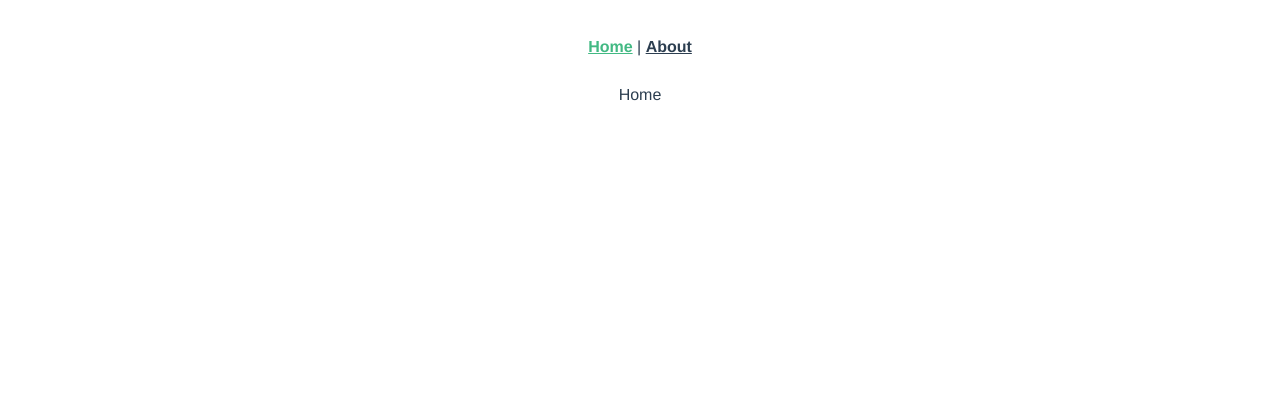
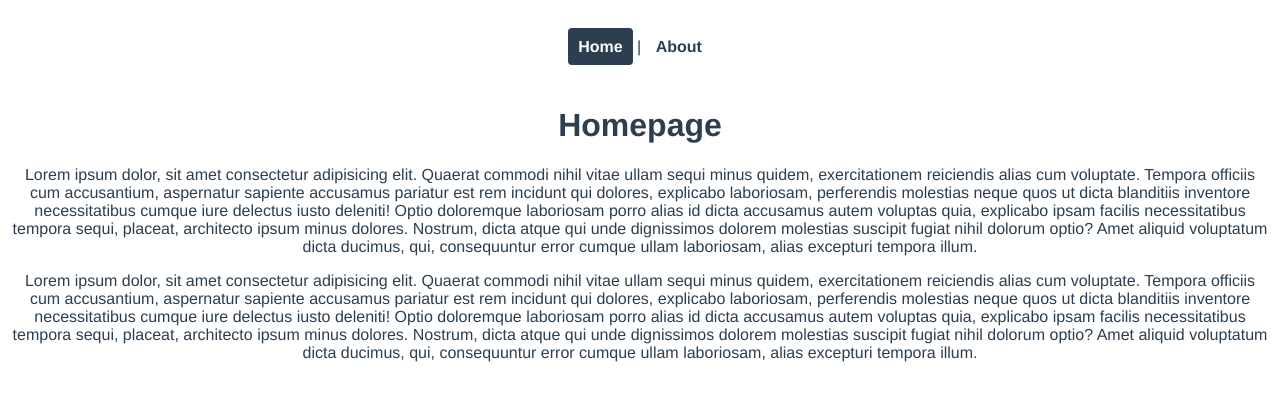
Before and after one commit to MacDavid1989/jobs-router-practice, a Vue app: page / in a window 1280 px wide. Shown: the top 400 px of the page. Built offline with nearby package versions, Linux system fonts and the light colour scheme.

Commit message:
add some lorem to the views, style the nav router-links

```diff
--- a/src/styles/global.css
+++ b/src/styles/global.css
@@ -13,8 +13,12 @@
 #nav a {
   font-weight: bold;
   color: #2c3e50;
+  text-decoration: none;
+  padding: 10px;
+  border-radius: 4px;
 }
 
 #nav a.router-link-exact-active {
-  color: #42b983;
+  color: white;
+  background-color: #2c3e50;
 }
--- a/src/views/About.vue
+++ b/src/views/About.vue
@@ -1,13 +1,24 @@
 <template>
   <div class="about">
-    About
+    <h1>This is an about page</h1>
+    <p>
+      Lorem ipsum dolor, sit amet consectetur adipisicing elit. Exercitationem
+      rem quam, in nesciunt itaque dicta numquam consequatur voluptas amet eaque
+      commodi ipsam iste nemo error voluptatum. At, similique impedit molestias
+      ipsum vero voluptate eaque eum sed labore dicta eius unde distinctio
+      repellat rem neque atque accusantium numquam dolor doloremque provident
+      tenetur! Blanditiis eum sequi eligendi ipsam sed quibusdam totam nostrum
+      asperiores consequuntur ab nobis, optio impedit, nemo repellat itaque
+      earum. Nihil, asperiores. Non officia recusandae molestiae et. Obcaecati,
+      illum sequi minus provident eius molestiae quibusdam exercitationem sunt
+      iste quam amet saepe odit enim, libero consequatur ratione maiores
+      similique. Perferendis, rerum.
+    </p>
   </div>
 </template>
 
 <script>
-export default {
-  name: "About",
-};
+export default {};
 </script>
 
 <style></style>
--- a/src/views/Home.vue
+++ b/src/views/Home.vue
@@ -1,6 +1,32 @@
 <template>
   <div class="home">
-    Home
+    <h1>Homepage</h1>
+    <p>
+      Lorem ipsum dolor, sit amet consectetur adipisicing elit. Quaerat commodi
+      nihil vitae ullam sequi minus quidem, exercitationem reiciendis alias cum
+      voluptate. Tempora officiis cum accusantium, aspernatur sapiente accusamus
+      pariatur est rem incidunt qui dolores, explicabo laboriosam, perferendis
+      molestias neque quos ut dicta blanditiis inventore necessitatibus cumque
+      iure delectus iusto deleniti! Optio doloremque laboriosam porro alias id
+      dicta accusamus autem voluptas quia, explicabo ipsam facilis
+      necessitatibus tempora sequi, placeat, architecto ipsum minus dolores.
+      Nostrum, dicta atque qui unde dignissimos dolorem molestias suscipit
+      fugiat nihil dolorum optio? Amet aliquid voluptatum dicta ducimus, qui,
+      consequuntur error cumque ullam laboriosam, alias excepturi tempora illum.
+    </p>
+    <p>
+      Lorem ipsum dolor, sit amet consectetur adipisicing elit. Quaerat commodi
+      nihil vitae ullam sequi minus quidem, exercitationem reiciendis alias cum
+      voluptate. Tempora officiis cum accusantium, aspernatur sapiente accusamus
+      pariatur est rem incidunt qui dolores, explicabo laboriosam, perferendis
+      molestias neque quos ut dicta blanditiis inventore necessitatibus cumque
+      iure delectus iusto deleniti! Optio doloremque laboriosam porro alias id
+      dicta accusamus autem voluptas quia, explicabo ipsam facilis
+      necessitatibus tempora sequi, placeat, architecto ipsum minus dolores.
+      Nostrum, dicta atque qui unde dignissimos dolorem molestias suscipit
+      fugiat nihil dolorum optio? Amet aliquid voluptatum dicta ducimus, qui,
+      consequuntur error cumque ullam laboriosam, alias excepturi tempora illum.
+    </p>
   </div>
 </template>
 
```
